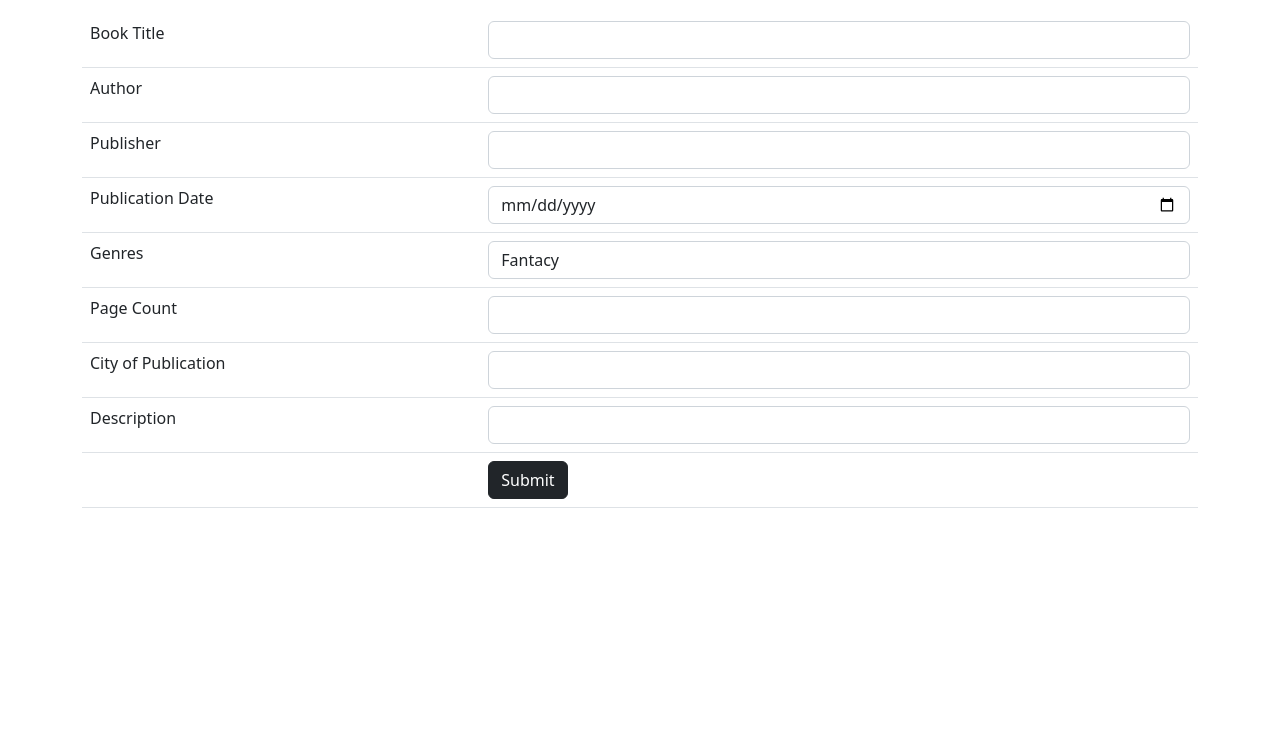
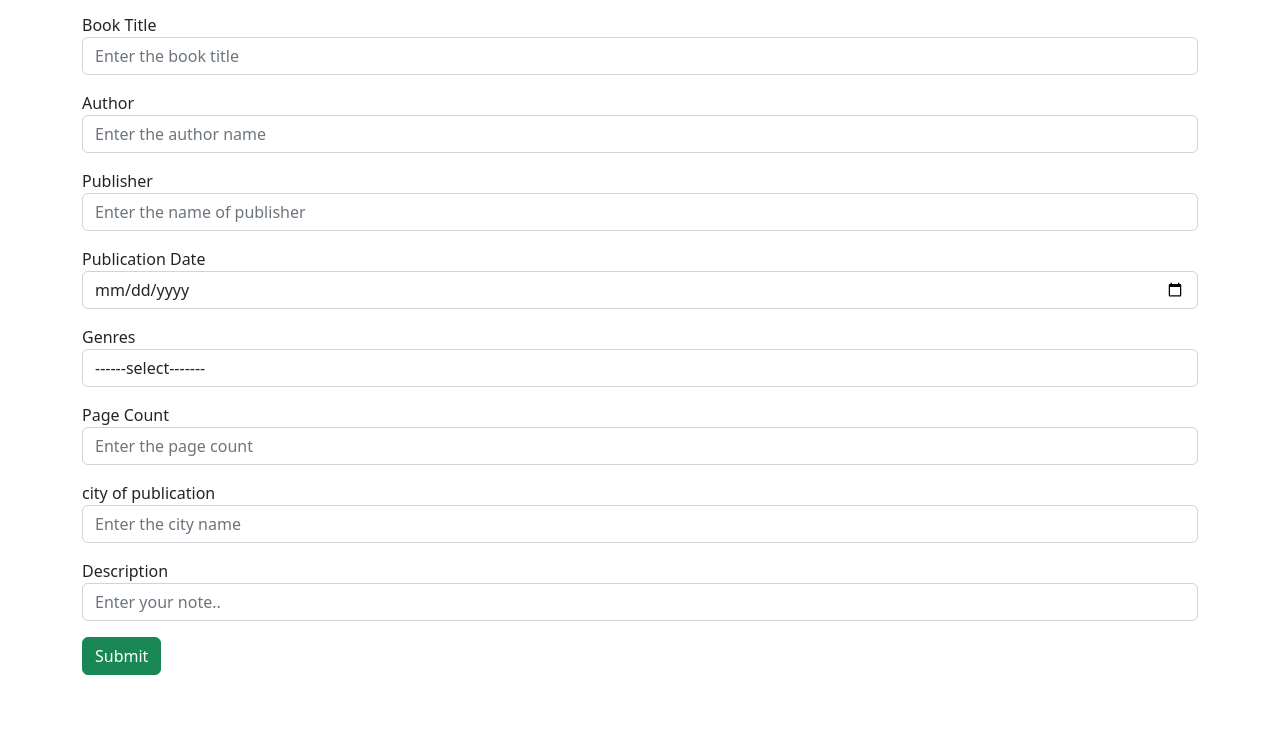
Before and after one commit to AriyaUnni/htmlProgramming, a plain HTML site: page book.html in a window 1280 px wide. Shown: the part 67-800 px from the top of the page. Drawn offline with nearby package versions, Linux system fonts and the light colour scheme.

Commit message:
book page

```diff
--- a/book.html
+++ b/book.html
@@ -11,33 +11,41 @@
 </head>
 <body>
 
+    <h1>&nbsp&nbsp&nbsp&nbsp&nbsp&nbsp&nbsp&nbsp&nbsp&nbsp&nbsp&nbsp&nbsp&nbsp&nbsp&nbsp&nbsp&nbsp&nbsp&nbsp&nbsp&nbsp&nbsp&nbsp&nbsp&nbsp&nbsp&nbsp&nbsp&nbsp&nbsp&nbsp&nbsp&nbsp&nbsp&nbsp&nbsp&nbsp&nbsp&nbsp&nbsp&nbsp&nbspBook Recommendation Form</h1>
+    <br>
+
     <div class="container">
         <div class="row">
             <div class="col col-12 col-sm-12 col-md-12 col-lg-12 col-xl-12 col-xxl-12">
-                <h1>Book Recommendation Form</h1>
-    <br>
 
-    <table class="table">
-        <tr>
-            <td>Book Title</td>
-            <td> <input type="text" class="form-control"></td>
-        </tr>
-        <tr>
-            <td>Author</td>
-            <td> <input type="text" class="form-control"></td>
-        </tr>
-        <tr>
-            <td>Publisher</td>
-            <td> <input type="text" class="form-control"></td>
-        </tr>
-        <tr>
-            <td>Publication Date</td>
-            <td> <input type="date" name="" id="" class="form-control"></td>
-        </tr>
-        <tr>
-            <td>Genres</td>
-            <td> <select class="form-control" name="" id="">
-                <option value="Fantacy">Fantacy</option>
+                <div class="row g-3">
+                    <div class="col col-12 col-sm-12 col-md-12 col-lg-12 col-xl-12 xxl-12">
+                        <label for="Book Title">Book Title</label>
+                        <input type="text" class="form-control" placeholder="Enter the book title">
+
+                    </div>
+                    <div class="col col-12 col-sm-12 col-md-12 col-lg-12 col-xl-12 xxl-12">
+                        <label for="Author">Author</label>
+                        <input type="text" class="form-control" placeholder="Enter the author name">
+
+
+                    </div>
+                    <div class="col col-12 col-sm-12 col-md-12 col-lg-12 col-xl-12 xxl-12">
+
+                        <label for="Publisher">Publisher</label>
+                        <input type="text" class="form-control" placeholder="Enter the name of publisher">
+                    </div>
+
+                    <div class="col col-12 col-sm-12 col-md-12 col-lg-12 col-xl-12 xxl-12">
+                        <label for="Publication Date">Publication Date</label>
+                        <input type="date" name="" id="" class="form-control">
+                    </div>
+
+                    <div class="col col-12 col-sm-12 col-md-12 col-lg-12 col-xl-12 xxl-12">
+                        <label for="Genres">Genres</label>
+                        <select name="" id="" class="form-control">
+                            <option value="select">------select-------</option>
+                            <option value="Fantacy">Fantacy</option>
                 <option value="Historical Fiction">Historical Fiction</option>
                 <option value="Science Fiction">Science Fiction</option>
                 <option value="Romance Novel">Romance Novel</option>
@@ -56,32 +64,38 @@
                 <option value="Short story">Short story</option>
                 <option value="Autobiography">Autobiography</option>
                 <option value="Magical Realism">Magical Realism</option>
-            </select></td>
-        </tr>
-        <tr>
-            <td>Page Count</td>
-            <td> <input type="text" class="form-control"></td>
-        </tr>
-        <tr>
-            <td>City of Publication</td>
-            <td> <input type="text" class="form-control"></td>
-        </tr>
-        <tr>
-            <td>Description</td>
-            <td> <input type="text" class="form-control"></td>
-        </tr>
-        <tr>
-            <td></td>
-            <td><button class="btn btn-dark">Submit</button></td>
-        </tr>
-    </table>
+                        </select>
+
+
+                    </div>
+                    <div class="col col-12 col-sm-12 col-md-12 col-lg-12 col-xl-12 xxl-12">
+
+                        <label for="Page Count">Page Count</label>
+                        <input type="text" class="form-control" placeholder="Enter the page count">
+                    </div>
+                    <div class="col col-12 col-sm-12 col-md-12 col-lg-12 col-xl-12 xxl-12">
+                        <label for="city of publication">city of publication</label>
+                        <input type="text" class="form-control" placeholder="Enter the city name">
+                    </div>
+                    <div class="col col-12 col-sm-12 col-md-12 col-lg-12 col-xl-12 xxl-12">
+
+                        <label for="city of publication">Description</label>
+                        <input type="text" class="form-control" placeholder="Enter your note..">
+
+                    </div>
+                    <div class="col col-12 col-sm-12 col-md-12 col-lg-12 col-xl-12 xxl-12">
+
+                        <button class="btn btn-success">Submit</button>
+
+                    </div>
+                </div>
+
 
             </div>
         </div>
     </div>
 
 
-
     <!-- JavaScript Bundle with Popper -->
 <script src="https://cdn.jsdelivr.net/npm/bootstrap@5.2.1/dist/js/bootstrap.bundle.min.js" integrity="sha384-u1OknCvxWvY5kfmNBILK2hRnQC3Pr17a+RTT6rIHI7NnikvbZlHgTPOOmMi466C8" crossorigin="anonymous"></script>
 </body>
```
